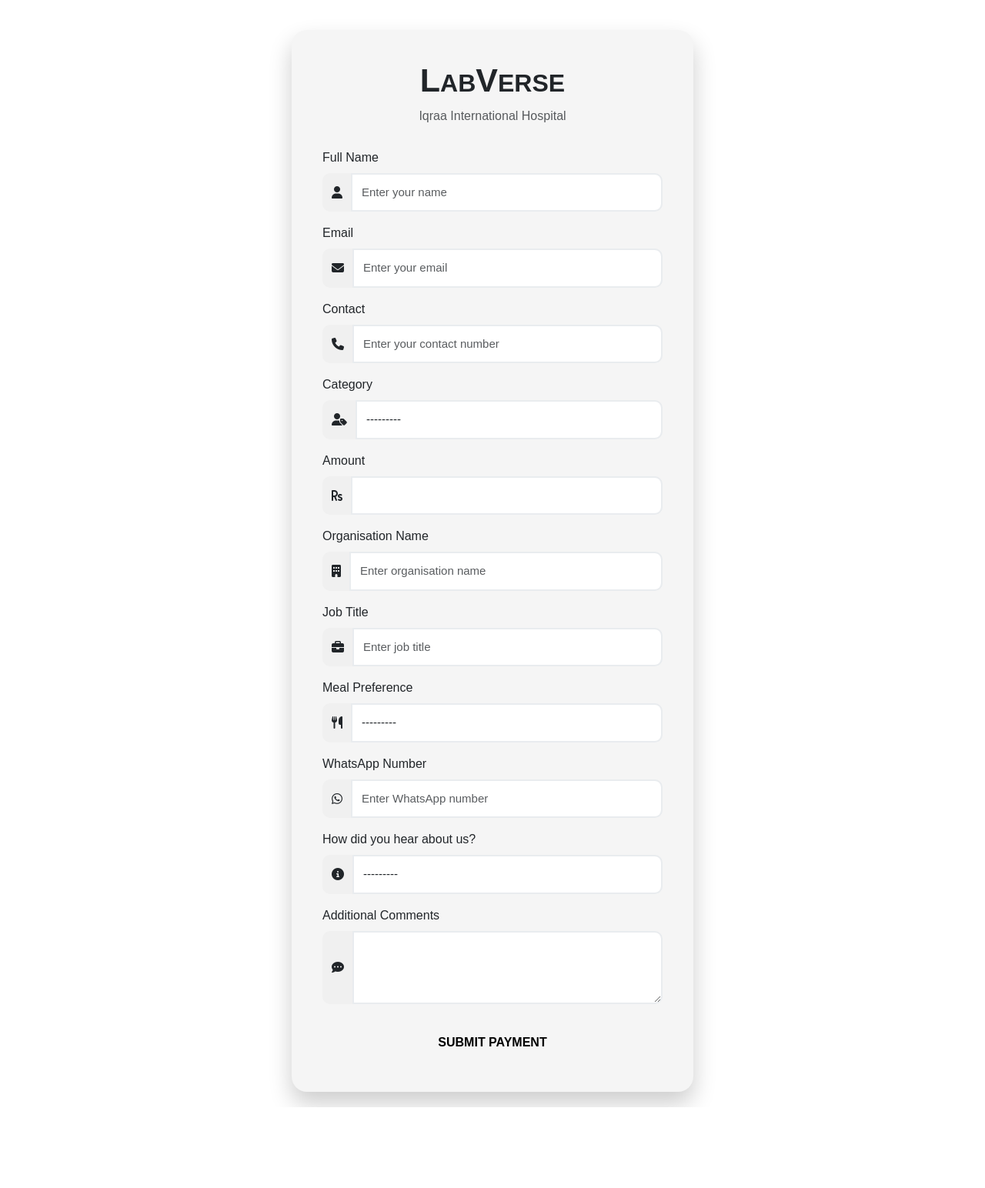
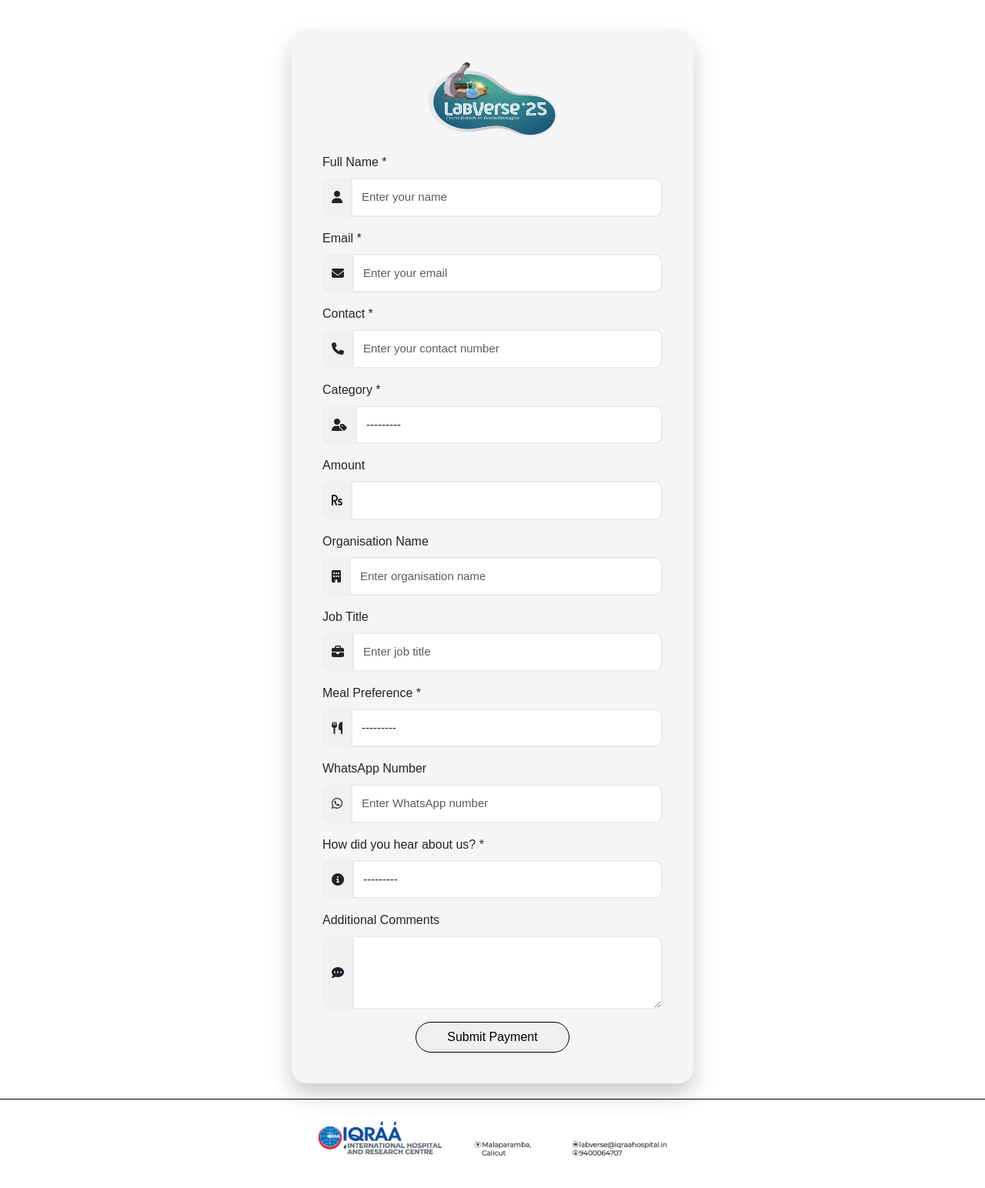
Before and after one commit to iqraait/labverse, a Django app: page / in a window 1280 px wide. Shown: the part 91-1635 px from the top of the page at 77% size. Before the commit the page ends 1530 px from the top, so only its background shows below. Run offline with Django 5.2, Linux system fonts and the light colour scheme.

Commit message:
Your message here, e.g. 'Updated settings for deployment 10'

```diff
--- a/myapp/models.py
+++ b/myapp/models.py
@@ -64,7 +64,7 @@
 
     def save(self, *args, **kwargs):
         if self.category == 'student':
-            self.amount = 300
+            self.amount = 400
         elif self.category == 'professional':
-            self.amount = 400
+            self.amount = 500
         super().save(*args, **kwargs)
--- a/myapp/templates/myapp/first_page.html
+++ b/myapp/templates/myapp/first_page.html
@@ -17,7 +17,6 @@
       --light: #f8f9fa;
       --dark: #343a40;
     } */
-
 
 
     .sec_1{
@@ -165,6 +164,47 @@
         font-size: 16px;
       }
     }
+
+    .logo_div{
+      display: flex;
+      justify-content: center;
+      object-fit: cover;
+      margin-bottom: 20px;
+    }
+    .labverse_img{
+      width: 170px;
+      height: 100px;
+    }
+
+  @media (max-width: 576px) {
+  .labverse_img {
+    max-width: 150px;
+  }
+  }
+  .btn_submit{
+    width: 200px;
+    height: 40px;
+    border: 1px solid black;
+    border-radius: 200px;
+
+
+  }
+  .btn_div{
+    display: flex;
+    justify-content: center;
+  }
+.footer_div{
+  border-top: 1px solid black;
+
+}
+.footer_div_img{
+  width: 50%;
+  height: 80px;
+  object-fit: contain;
+  margin-left: 25%;
+  margin-bottom: 35px;
+}
+
   </style>
 </head>
 
@@ -177,16 +217,19 @@
   <section class="sec_1">
 <div>
   <div class="payment-card">
-    <div class="payment-header">
+    <div class="logo_div">
+      <img  src="{% static 'images/labverse -01.png' %}" alt="IQRAA Hospital Logo" class="labverse_img" />
+    </div>
+    <!-- <div class="payment-header">
       <h2> <span>L</span>AB<span>V</span>ERSE</h2>
       <p class="text-muted">Iqraa International Hospital</p>
-    </div>
+    </div> -->
 
     <form method="post">
       {% csrf_token %}
 
       <div class="mb-3">
-        <label class="form-label">Full Name</label>
+        <label class="form-label">Full Name *</label>
         <div class="input-group">
           <span class="input-group-text"><i class="fas fa-user"></i></span>
           {{ form.full_name }}
@@ -194,7 +237,7 @@
 
       </div>
       <div class="mb-3">
-        <label class="form-label">Email</label>
+        <label class="form-label">Email *</label>
         <div class="input-group">
           <span class="input-group-text"><i class="fas fa-envelope"></i></span>
           {{ form.email }}
@@ -209,7 +252,7 @@
       </div>
 
       <div class="mb-3">
-        <label class="form-label">Contact</label>
+        <label class="form-label">Contact *</label>
         <div class="input-group">
           <span class="input-group-text"><i class="fas fa-phone"></i></span>
           {{ form.contact }}
@@ -225,7 +268,7 @@
 
 
       <div class="mb-3">
-        <label class="form-label">Category</label>
+        <label class="form-label">Category *</label>
         <div class="input-group">
           <span class="input-group-text"><i class="fas fa-user-tag"></i></span>
           {{ form.category }}
@@ -265,7 +308,7 @@
         </div>
 
       <div class="mb-3">
-        <label class="form-label">Meal Preference</label>
+        <label class="form-label">Meal Preference *</label>
         <div class="input-group">
           <span class="input-group-text"><i class="fas fa-utensils"></i></span>
           {{ form.meals }}
@@ -281,7 +324,7 @@
       </div>
 
       <div class="mb-3">
-        <label class="form-label">How did you hear about us?</label>
+        <label class="form-label">How did you hear about us? *</label>
         <div class="input-group">
           <span class="input-group-text"><i class="fas fa-info-circle"></i></span>
           {{ form.about_us }}
@@ -295,13 +338,19 @@
           {{ form.additional_comments }}
         </div>
       </div>
-
-      <button type="submit" class="btn btn-submit">Submit Payment</button>
+      <div class="btn_div">
+      <button class="btn_submit" type="submit" class="btn btn-submit">Submit Payment</button>
+    </div>
     </form>
   </div>
 
 </div>
   </section>
+  <footer>
+    <div class="footer_div">
+      <img src="{% static 'images/labverse footer-01.png' %}" alt="" class="footer_div_img">
+    </div>
+  </footer>
 </body>
 </html>
 
@@ -322,9 +371,9 @@
       let amount = '';
 
       if (selectedCategory === 'student') {
-        amount = '₹300';
+        amount = '₹400';
       } else if (selectedCategory === 'professional') {
-        amount = '₹400';
+        amount = '₹500';
       }
 
       amountField.value = amount;
--- a/myapp/templates/myapp/pdf_template.html
+++ b/myapp/templates/myapp/pdf_template.html
@@ -105,7 +105,7 @@
 
     <div class="footer">
       Thank you for your payment.<br>
-      Iqraa Hospital, [Address if needed] — Contact: [Phone or Email]<br>
+      Iqraa Hospital, Malaparamba — Contact: [Phone or Email]<br>
     </div>
   </div>
 </body>
```
Also changed, not shown: static/images/labverse -01.png (added), static/images/labverse footer-01.png (added), 2 other files.
